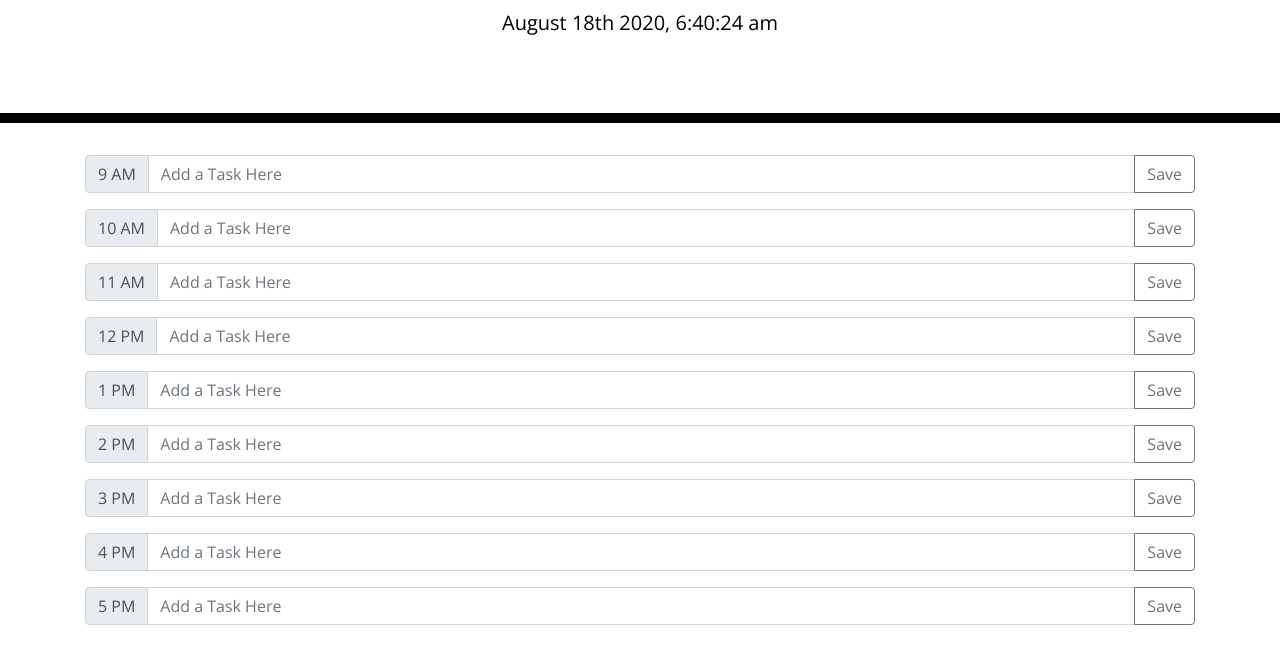
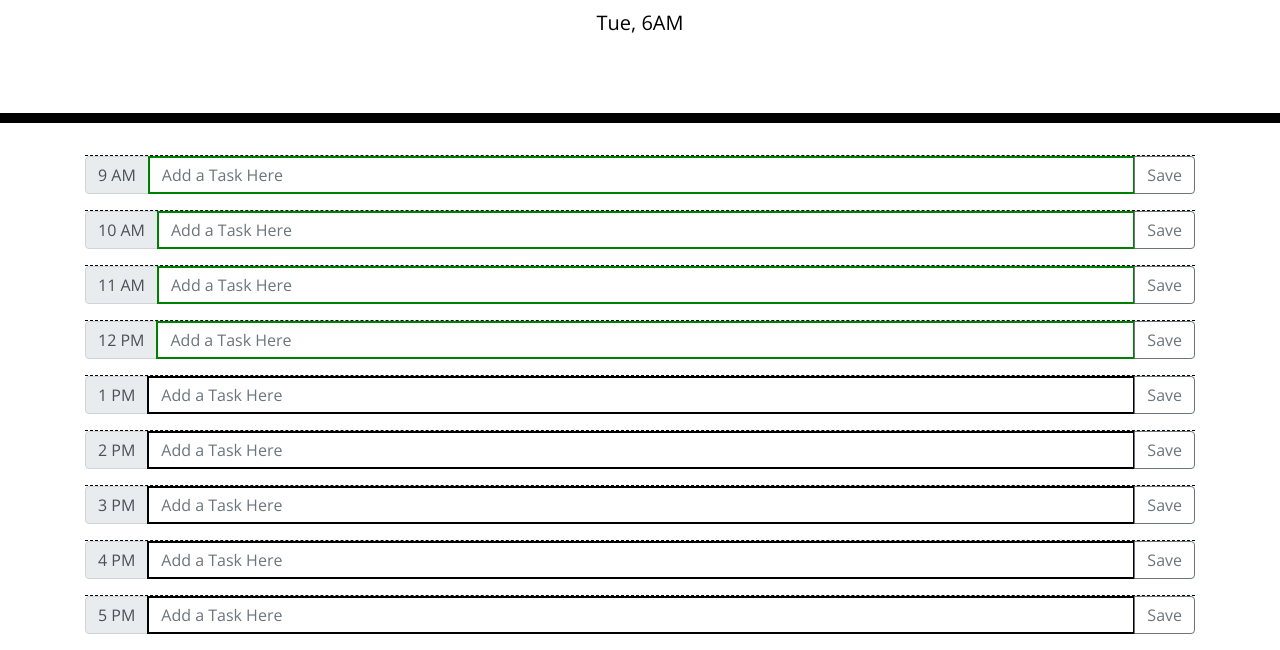
Before and after one commit to marcos-cmd/day-planner, a plain HTML site: page index.html in a window 1280 px wide. Shown: the part 181-831 px from the top of the page. Drawn offline with nearby package versions, Linux system fonts and the light colour scheme.

Commit message:
Updated javascript

```diff
--- a/index.html
+++ b/index.html
@@ -30,83 +30,83 @@
     </header>
     <div class="container">
       <!-- Timeblocks go here -->
-      <div class="input-group mb-3" id="t9">
+      <div class="input-group mb-3 hour" id="9AM">
         <div class="input-group-prepend">
           <span class="input-group-text" id="inputGroup-sizing-default">9 AM</span>
         </div>
-        <input type="text" class="form-control" placeholder="Add a Task Here" aria-label="Recipient's username" aria-describedby="button-addon2">
+        <input type="text" name="9" id="9" class="form-control" placeholder="Add a Task Here" aria-label="Recipient's username" aria-describedby="button-addon2">
         <div class="input-group-append">
           <button class="btn btn-outline-secondary" type="button" id="button-addon2 save">Save</button>
         </div>
       </div>
-      <div class="input-group mb-3" id="t10">
+      <div class="input-group mb-3 hour" id="10AM">
         <div class="input-group-prepend">
           <span class="input-group-text" id="inputGroup-sizing-default">10 AM</span>
         </div>
-        <input type="text" class="form-control" placeholder="Add a Task Here" aria-label="Recipient's username" aria-describedby="button-addon2">
+        <input type="text" name="10" id="10" class="form-control" placeholder="Add a Task Here" aria-label="Recipient's username" aria-describedby="button-addon2">
         <div class="input-group-append">
           <button class="btn btn-outline-secondary" type="button" id="button-addon2 save">Save</button>
         </div>
       </div>
-      <div class="input-group mb-3" id="t11">
+      <div class="input-group mb-3 hour" id="11AM">
         <div class="input-group-prepend">
           <span class="input-group-text" id="inputGroup-sizing-default">11 AM</span>
         </div>
-        <input type="text" class="form-control" placeholder="Add a Task Here" aria-label="Recipient's username" aria-describedby="button-addon2">
+        <input type="text" name="11" id="11" class="form-control" placeholder="Add a Task Here" aria-label="Recipient's username" aria-describedby="button-addon2">
         <div class="input-group-append">
           <button class="btn btn-outline-secondary" type="button" id="button-addon2 save">Save</button>
         </div>
       </div>
-      <div class="input-group mb-3" id="t12">
+      <div class="input-group mb-3 hour" id="12PM">
         <div class="input-group-prepend">
           <span class="input-group-text" id="inputGroup-sizing-default">12 PM</span>
         </div>
-        <input type="text" class="form-control" placeholder="Add a Task Here" aria-label="Recipient's username" aria-describedby="button-addon2">
+        <input type="text" name="12" id="12" class="form-control" placeholder="Add a Task Here" aria-label="Recipient's username" aria-describedby="button-addon2">
         <div class="input-group-append">
           <button class="btn btn-outline-secondary" type="button" id="button-addon2 save">Save</button>
         </div>
       </div>
-      <div class="input-group mb-3" id="t1">
+      <div class="input-group mb-3 hour" id="1PM">
         <div class="input-group-prepend">
           <span class="input-group-text" id="inputGroup-sizing-default">1 PM</span>
         </div>
-        <input type="text" class="form-control" placeholder="Add a Task Here" aria-label="Recipient's username" aria-describedby="button-addon2">
+        <input type="text" name="1" id="1" class="form-control" placeholder="Add a Task Here" aria-label="Recipient's username" aria-describedby="button-addon2">
         <div class="input-group-append">
           <button class="btn btn-outline-secondary" type="button" id="button-addon2 save">Save</button>
         </div>
       </div>
-      <div class="input-group mb-3" id="t2">
+      <div class="input-group mb-3 hour" id="2PM">
         <div class="input-group-prepend">
           <span class="input-group-text" id="inputGroup-sizing-default">2 PM</span>
         </div>
-        <input type="text" class="form-control" placeholder="Add a Task Here" aria-label="Recipient's username" aria-describedby="button-addon2">
+        <input type="text" name="2" id="2" class="form-control" placeholder="Add a Task Here" aria-label="Recipient's username" aria-describedby="button-addon2">
         <div class="input-group-append">
           <button class="btn btn-outline-secondary" type="button" id="button-addon2 save">Save</button>
         </div>
       </div>
-      <div class="input-group mb-3" id="t3">
+      <div class="input-group mb-3 hour" id="3PM">
         <div class="input-group-prepend">
           <span class="input-group-text" id="inputGroup-sizing-default">3 PM</span>
         </div>
-        <input type="text" class="form-control" placeholder="Add a Task Here" aria-label="Recipient's username" aria-describedby="button-addon2">
+        <input type="text" name="3" name="3" class="form-control" placeholder="Add a Task Here" aria-label="Recipient's username" aria-describedby="button-addon2">
         <div class="input-group-append">
           <button class="btn btn-outline-secondary" type="button" id="button-addon2 save">Save</button>
         </div>
       </div>
-      <div class="input-group mb-3" id="t4">
+      <div class="input-group mb-3 hour" id="4PM">
         <div class="input-group-prepend">
           <span class="input-group-text" id="inputGroup-sizing-default">4 PM</span>
         </div>
-        <input type="text" class="form-control" placeholder="Add a Task Here" aria-label="Recipient's username" aria-describedby="button-addon2">
+        <input type="text" name="4" id="4" class="form-control" placeholder="Add a Task Here" aria-label="Recipient's username" aria-describedby="button-addon2">
         <div class="input-group-append">
           <button class="btn btn-outline-secondary" type="button" id="button-addon2 save">Save</button>
         </div>
       </div>
-      <div class="input-group mb-3" id="t5">
+      <div class="input-group mb-3 hour" id="5PM">
         <div class="input-group-prepend">
           <span class="input-group-text" id="inputGroup-sizing-default">5 PM</span>
         </div>
-        <input type="text" class="form-control" placeholder="Add a Task Here" aria-label="Recipient's username" aria-describedby="button-addon2">
+        <input type="text" name="5" id="5" class="form-control" placeholder="Add a Task Here" aria-label="Recipient's username" aria-describedby="button-addon2">
         <div class="input-group-append">
           <button class="btn btn-outline-secondary" type="button" id="button-addon2 save">Save</button>
         </div>
--- a/script.js
+++ b/script.js
@@ -1,26 +1,62 @@
-//Current Day Displays at the top
-const $currentDay = $('#currentDay');
+$(document).ready(function () {
 
-$currentDay.text(moment().format('MMMM Do YYYY, h:mm:ss a'));
 
-//Presented with Hour Blocks 9 am - 5 pm
-//in HTML already
-//Timeblocks are color coded based on time
+    //Current Day Displays at the top
+    const currentDayEl = $('#currentDay');
+    const today = moment().format('ddd, hA');
+    currentDayEl.text(today);
+    const now = parseInt(moment().format('HH'));
+    console.log(now);
 
-//Past Color
+    const todaysHours = [9, 10, 11, 12, 1, 2, 3, 4, 5];
 
-//Present Color
+    var nineAM = $("#9");
+    var tenAM = $("#10");
+    var elevenAM = $("#11");
+    var twelvePM = $("#12");
+    var onePM = $("#1");
+    var twoPM = $("#2");
+    var threePM = $("#3");
+    var fourPM = $("#4");
+    var fivePM = $("#5");
 
-//Future Color
+    $("input").each(function () {
+        var name = parseInt($(this).attr("name"));
+        console.log(this);
+        if (name < now) {
+            $(this).css("border", "2px solid black");
+        }
+        if (name > now) {
+            $(this).css("border", " 2px solid green");
+        }
+        if (name === now) {
+            $(this).css("border", "2px solid red");
+        }
+    })
 
-//When I click into a timeblock
+    $("button").on("click", function () {
+        //setting items in tthe local storage
+        localStorage.setItem("9AM", nineAM.val())
+        localStorage.setItem("10AM", tenAM.val())
+        localStorage.setItem("11AM", elevenAM.val())
+        localStorage.setItem("12PM", twelvePM.val())
+        localStorage.setItem("1PM", onePM.val())
+        localStorage.setItem("2PM", twoPM.val())
+        localStorage.setItem("3PM", threePM.val())
+        localStorage.setItem("4PM", fourPM.val())
+        localStorage.setItem("5PM", fivePM.val())
+    })
 
-//Then I can enter an event
+    //getting stored content and sending to the screen
+    $("#9").append(localStorage.getItem("9AM"));
+    $("#10").append(localStorage.getItem("10AM"));
+    $("#11").append(localStorage.getItem("11AM"));
+    $("#12").append(localStorage.getItem("12PM"));
+    $("#1").append(localStorage.getItem("1PM"));
+    $("#2").append(localStorage.getItem("2PM"));
+    $("#3").append(localStorage.getItem("3PM"));
+    $("#4").append(localStorage.getItem("4PM"));
+    $("#5").append(localStorage.getItem("5PM"));
 
-//When I click tthe save button for that timeblock
 
-//Then the text for that event is saved in local storage
-
-//When I refresh the page
-
-//Then the saved events persist
+})
```
